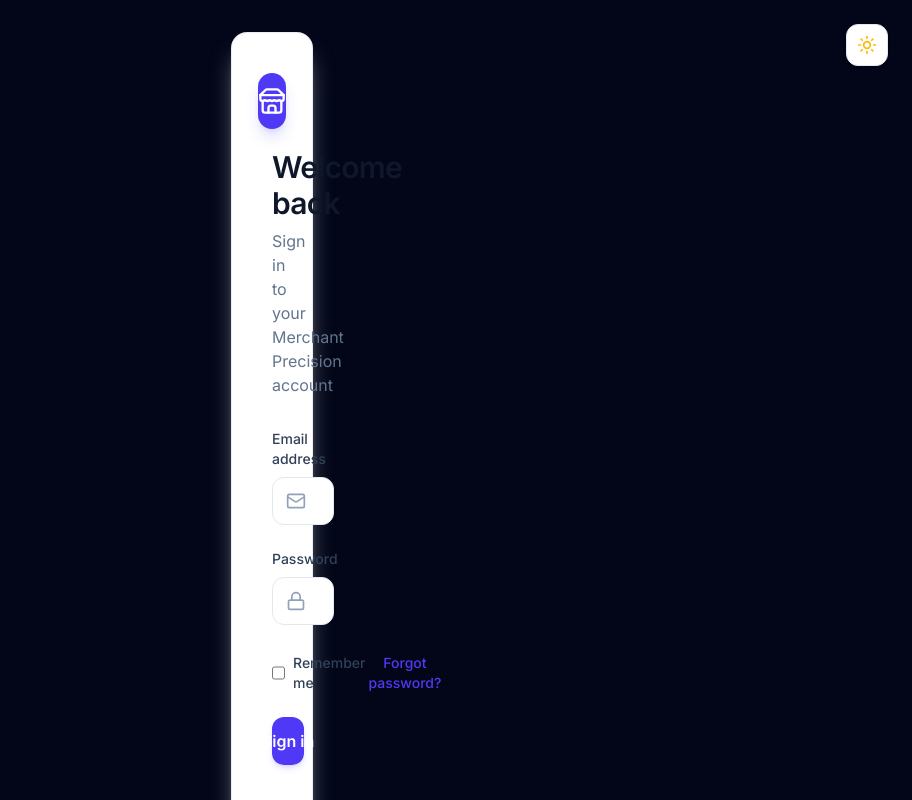
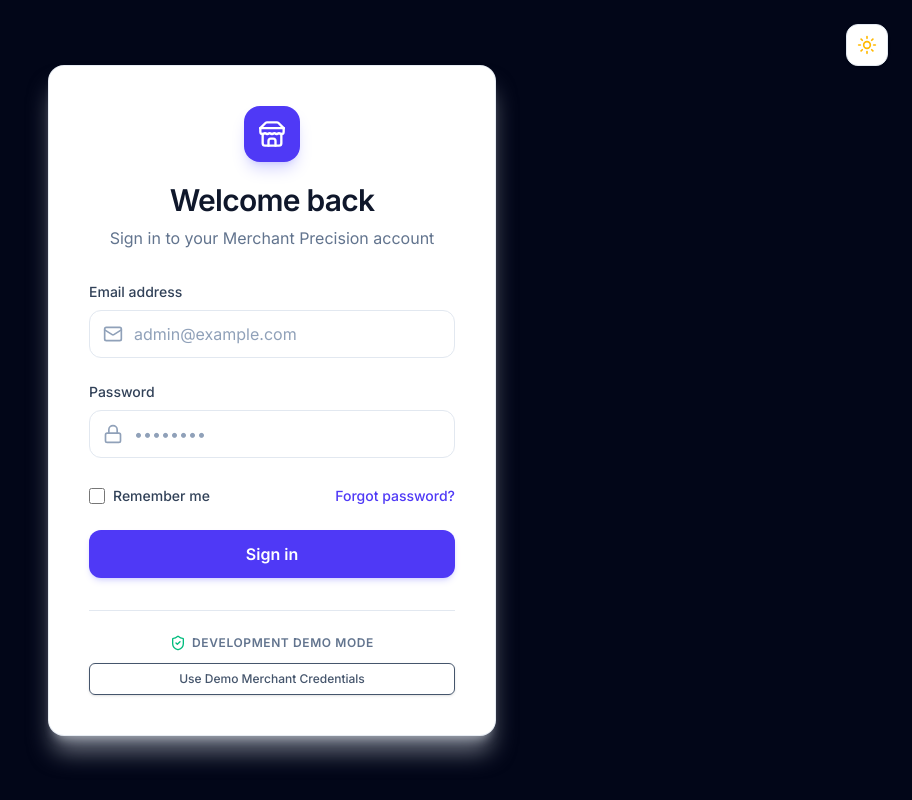
Before and after one commit to nabil404/tiny-threads, a React (Vite) app in the folder apps/admin-web/: page / in a window 1280 px wide. Shown: the top 800 px of the page, without its empty margins (368-1280 px from the left). Built offline with nearby package versions, Linux system fonts and the light colour scheme.

Commit message:
fix(admin-web): remove conflicting spacing variable overrides in Tailwind v4 theme block

```diff
--- a/apps/admin-web/src/index.css
+++ b/apps/admin-web/src/index.css
@@ -64,17 +64,6 @@
   --radius-lg: 0.5rem;
   --radius-xl: 0.75rem;
   --radius-full: 9999px;
-
-  --spacing-base: 4px;
-  --spacing-xs: 4px;
-  --spacing-sm: 8px;
-  --spacing-md: 16px;
-  --spacing-lg: 24px;
-  --spacing-xl: 32px;
-  --spacing-2xl: 48px;
-  --spacing-gutter: 24px;
-  --spacing-margin-mobile: 16px;
-  --spacing-margin-desktop: var(--spacing-margin-desktop-val);
 }
 
 @layer base {
```
